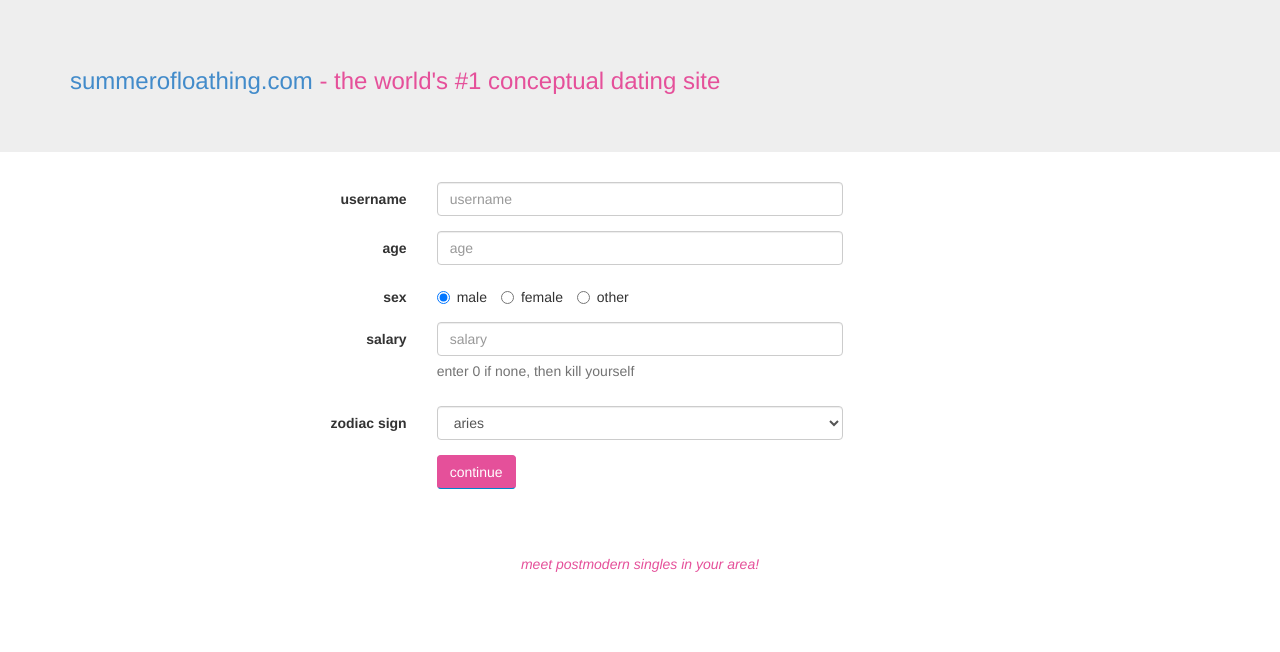
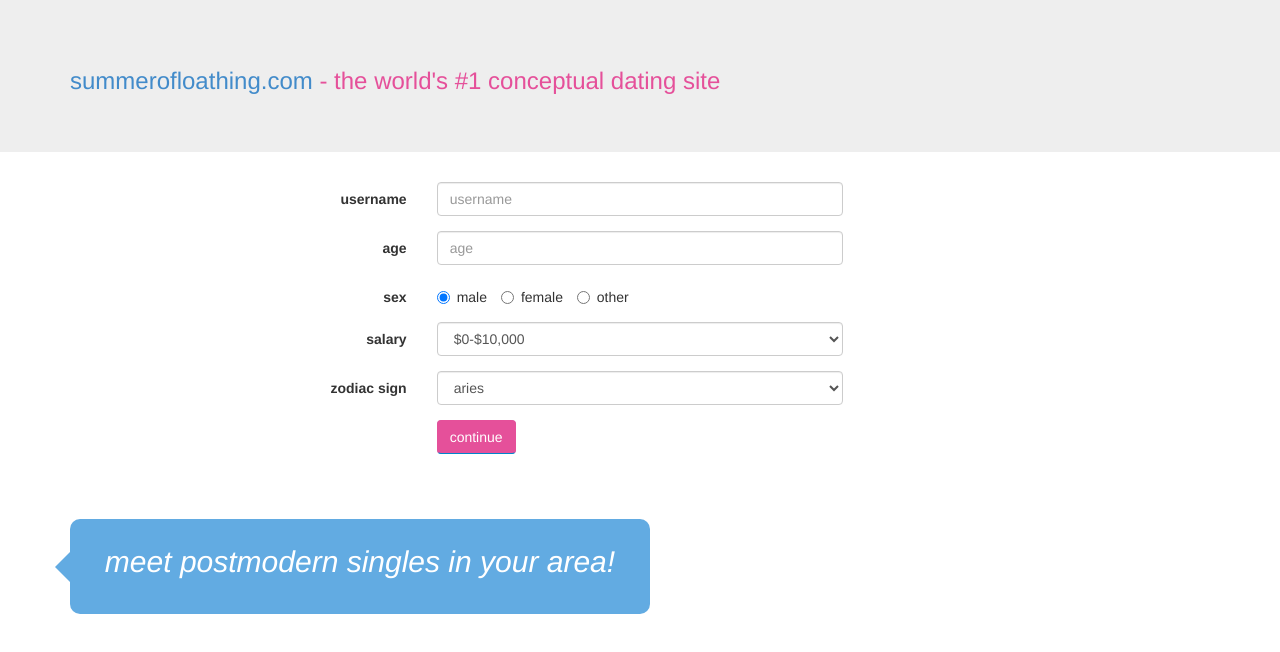
Before and after one commit to elliotec/summerofloathing, a plain HTML site: page dating/index.html in a window 1280 px wide. Drawn offline with Linux system fonts and the light colour scheme.

Commit message:
add more dating stuff

```diff
--- a/dating/css/main.css
+++ b/dating/css/main.css
@@ -25,11 +25,40 @@ body {
   -webkit-font-smoothing: antialiased;
 }
 
-h3, em {
+h3 {
   color: #e5509a;
 }
-
+em {
+  color: #fff;
+  padding: 10px;
+}
 footer {
   padding-top: 50px;
   text-align: center;
 }
+
+.bubble
+{
+position: relative;
+width: 580px;
+height: 95px;
+padding: 6px;
+background: #62ABE2;
+-webkit-border-radius: 10px;
+-moz-border-radius: 10px;
+border-radius: 10px;
+}
+
+.bubble:after
+{
+content: '';
+position: absolute;
+border-style: solid;
+border-width: 15px 15px 15px 0;
+border-color: transparent #62ABE2;
+display: block;
+width: 0;
+z-index: 1;
+left: -15px;
+top: 33px;
+}
--- a/dating/index.html
+++ b/dating/index.html
@@ -64,8 +64,19 @@
         <div class="form-group">
           <label class="col-md-4 control-label" for="salary">salary</label>
           <div class="col-md-4">
-            <input id="salary" name="salary" type="number" placeholder="salary" class="form-control input-md"><span class="help-block">enter 0 if none, then kill yourself</span>
-
+            <select id="salary" name="salary" class="form-control">
+              <option value="0-10,000">$0-$10,000</option>
+              <option value="0-10,000">$10,000-$20,000</option>
+              <option value="0-10,000">$20,000-$30,000</option>
+              <option value="0-10,000">$30,000-$40,000</option>
+              <option value="0-10,000">$40,000-$50,000</option>
+              <option value="0-10,000">$50,000-$60,000</option>
+              <option value="0-10,000">$60,000-$70,000</option>
+              <option value="0-10,000">$70,000-$80,000</option>
+              <option value="0-10,000">$80,000-$90,000</option>
+              <option value="0-10,000">$90,000-$100,000</option>
+              <option value="0-10,000">$100,000+</option>
+            </select>
           </div>
         </div>
         <!-- Select Basic -->
@@ -92,7 +103,7 @@
         <div class="form-group">
           <label class="col-md-4 control-label" for="singlebutton"></label>
           <div class="col-md-4">
-            <button id="singlebutton" name="singlebutton" class="btn btn-custom">continue</button>
+            <a href="areyou.html" class="btn btn-custom">continue</a>
           </div>
         </div>
       </fieldset>
@@ -100,7 +111,9 @@
   </div>
   <div class="container">
     <footer>
-      <p><em>meet postmodern singles in your area!</em></p>
+      <div class="bubble">
+        <h2><em>meet postmodern singles in your area!</em></h3>
+      </div>
     </footer>
   </div>
   <script>
```
Also changed, not shown: dating/areyou.html (added, +49 -0 lines), dating/jackoff.html (added, +41 -0 lines), dating/stilllonely.html (added, +41 -0 lines).
